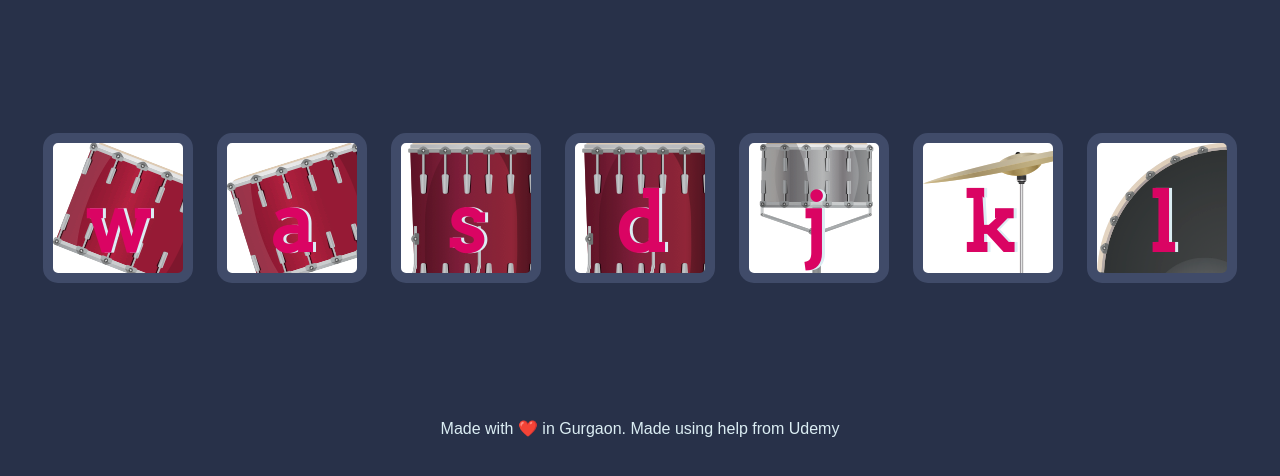
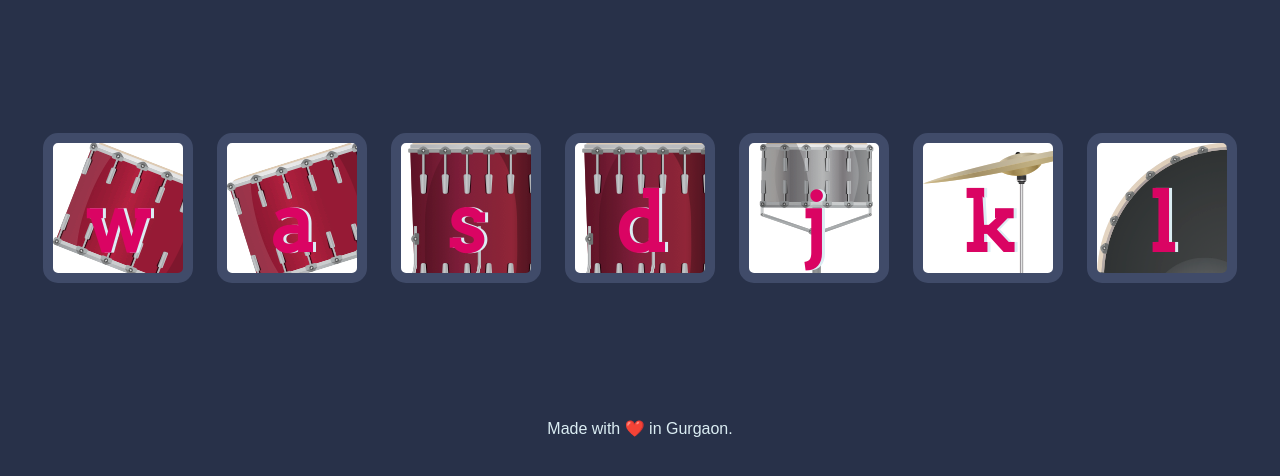
Before and after one commit to pratinavmongia/drumkit, a plain HTML site: page index.html in a window 1280 px wide. Shown: the part 156-632 px from the top of the page. Drawn offline with Linux system fonts and the light colour scheme.

Commit message:
Update index.html

```diff
--- a/index.html
+++ b/index.html
@@ -24,7 +24,6 @@
 
   <footer>
     Made with ❤️ in Gurgaon.
-    Made using help from Udemy
   </footer>
 <script src="index.js" charset="utf-8"></script>
 </body>
```
